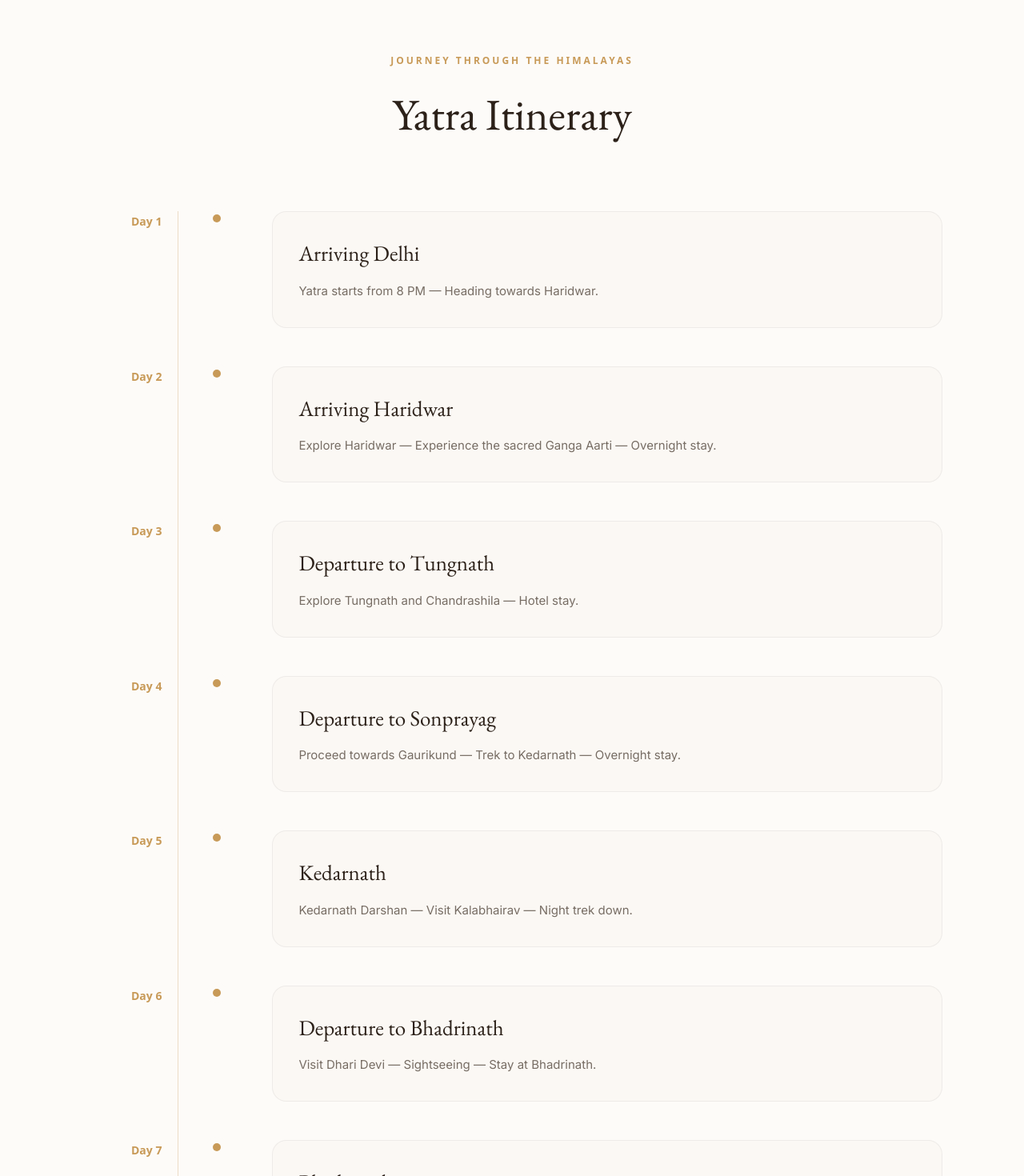
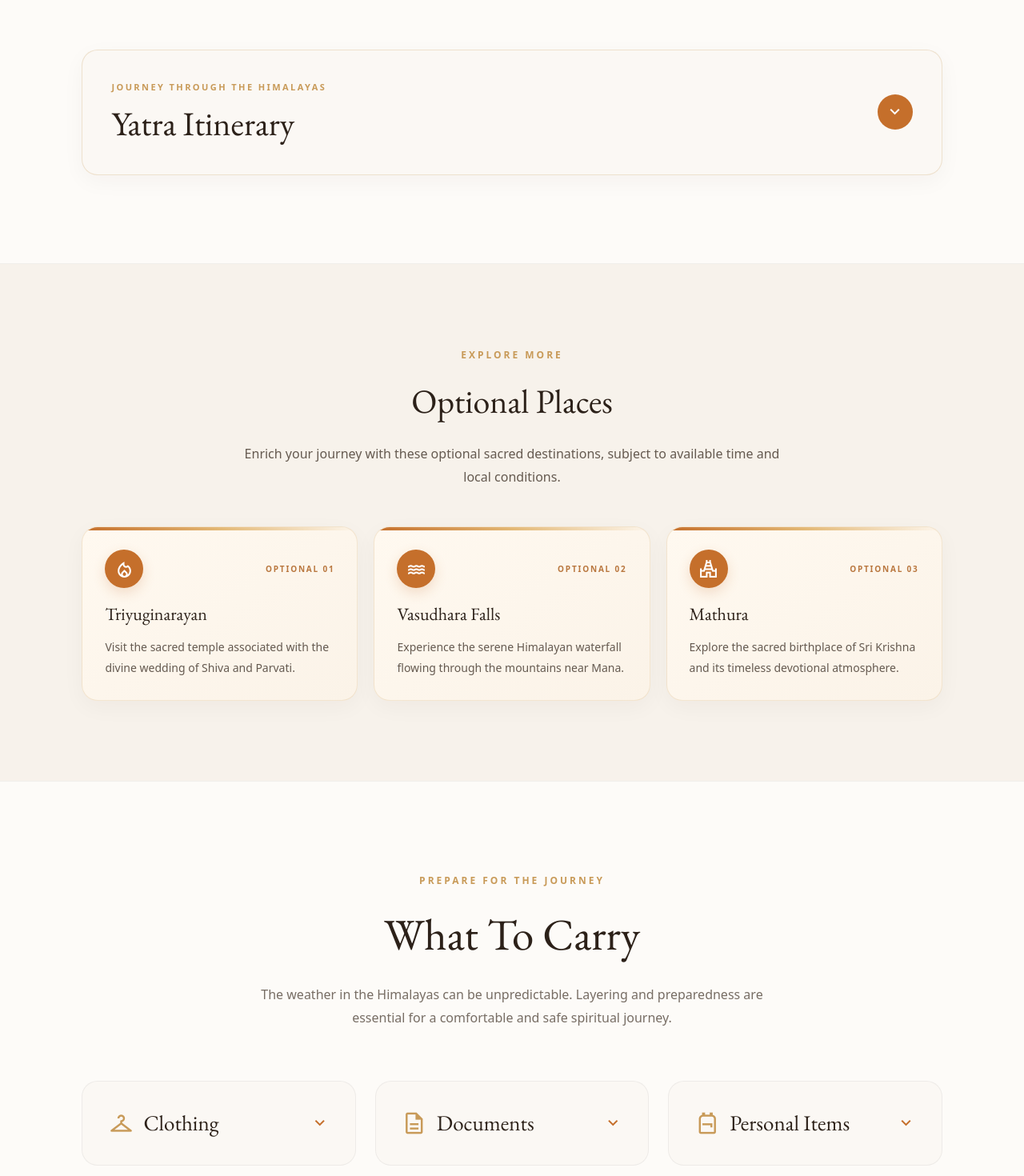
Before and after one commit to nirgunaparabrahma-arch/Nirgunamrepo, a React (Vite) app: page /dho-dham in a window 1280 px wide. Shown: the part 1860-3330 px from the top of the page at 80% size. Built offline with nearby package versions, Linux system fonts and the light colour scheme.

Commit message:
wirte any related meesage for update mbimageall

```diff
--- a/src/pages/DhoDam.jsx
+++ b/src/pages/DhoDam.jsx
@@ -10,6 +10,15 @@ import { destinationDates } from "../data/yatraDates";
 export default function DhoDham() {
   const [showYatraModal, setShowYatraModal] = useState(false);
   const [submitting, setSubmitting] = useState(false);
+  const [showItinerary, setShowItinerary] = useState(false);
+  const [openCarryGuides, setOpenCarryGuides] = useState({});
+
+  const toggleCarryGuide = (guide) => {
+    setOpenCarryGuides((current) => ({
+      ...current,
+      [guide]: !current[guide]
+    }));
+  };
 
   const [formData, setFormData] = useState({
     name: "",
@@ -252,7 +261,7 @@ export default function DhoDham() {
       description: "Carry dry fruits and energy bars for quick nourishment during travel and trekking."
     },
     {
-      icon: "waterproof",
+      icon: "shield",
       title: "Protect Your Belongings",
       description: "Pack essential belongings in waterproof pouches or sealed bags to keep them dry."
     },
@@ -304,7 +313,7 @@ export default function DhoDham() {
 
 
         {/* Hero Content */}
-        <div className="relative z-10 w-full px-[5%] lg:px-[8%] pb-20">
+        <div className="relative z-10 w-full px-[5%] lg:px-[8%] pb-40 md:pb-20">
 
           <div className="max-w-[850px]">
 
@@ -466,20 +475,29 @@ export default function DhoDham() {
 
         <div className="max-w-[1100px] mx-auto">
 
-          <div className="text-center mb-20">
-
-            <span className="text-[12px] uppercase tracking-[0.25em] text-[#C89A58] font-semibold">
+          <button
+            type="button"
+            onClick={() => setShowItinerary(!showItinerary)}
+            aria-expanded={showItinerary}
+            className="w-full rounded-[20px] border border-[#C89A58]/25 bg-[#FBF8F4] px-6 py-7 md:px-9 md:py-8 flex items-center justify-between gap-6 text-left shadow-[0_8px_28px_rgba(44,33,25,0.04)] hover:border-[#C89A58]/50 transition-colors"
+          >
+            <div>
+              <span className="text-[11px] uppercase tracking-[0.22em] text-[#C89A58] font-bold">
                 Journey Through The Himalayas
               </span>
-
-            <h2 className="font-display text-[42px] md:text-[55px] mt-4">
+              <h2 className="font-display text-[30px] md:text-[42px] text-[#2C2119] mt-1">
                 Yatra Itinerary
               </h2>
-
             </div>
 
+            <span className={`material-symbols-outlined flex-shrink-0 w-11 h-11 rounded-full bg-[#C56F2B] text-white flex items-center justify-center transition-transform duration-300 ${showItinerary ? "rotate-180" : ""}`}>
+              expand_more
+            </span>
+          </button>
 
-          <div className="relative">
+
+          {showItinerary && (
+          <div className="relative mt-14">
 
             {/* Timeline Line */}
             <div className="absolute left-[24px] md:left-[120px] top-0 bottom-0 w-[1px] bg-[#C89A58]/30" />
@@ -528,6 +546,7 @@ export default function DhoDham() {
             </div>
 
           </div>
+          )}
 
         </div>
 
@@ -549,32 +568,57 @@ export default function DhoDham() {
             Optional Places
           </h2>
 
-          <p className="text-[#776D64] mt-5">
-            Yatris can visit these places during their free time based on
-            their own interest.
+          <p className="text-[#655A50] text-[16px] max-w-[680px] mx-auto mt-5 leading-[1.8]">
+            Enrich your journey with these optional sacred destinations, subject to available time and local conditions.
           </p>
 
 
           <div className="grid grid-cols-1 md:grid-cols-3 gap-5 mt-12">
 
             {[
-              "Triyuginarayan",
-              "Vasudhara Falls",
-              "Mathura"
+              {
+                name: "Triyuginarayan",
+                icon: "local_fire_department",
+                description: "Visit the sacred temple associated with the divine wedding of Shiva and Parvati."
+              },
+              {
+                name: "Vasudhara Falls",
+                icon: "water",
+                description: "Experience the serene Himalayan waterfall flowing through the mountains near Mana."
+              },
+              {
+                name: "Mathura",
+                icon: "temple_hindu",
+                description: "Explore the sacred birthplace of Sri Krishna and its timeless devotional atmosphere."
+              }
             ].map((place, index) => (
 
               <div
-                key={index}
-                className="bg-[#FBF8F4] border border-black/5 rounded-[16px] p-7"
+                key={place.name}
+                className="group relative overflow-hidden bg-gradient-to-br from-[#FFF9F0] to-[#FBF3E8] border border-[#C89A58]/20 rounded-[20px] p-7 text-left shadow-[0_8px_28px_rgba(44,33,25,0.04)] transition-all duration-300 hover:-translate-y-1 hover:shadow-[0_16px_36px_rgba(44,33,25,0.09)]"
               >
 
-                <span className="material-symbols-outlined text-[#C89A58] text-[30px]">
-                  landscape
+                <div className="absolute top-0 left-0 h-1 w-full bg-gradient-to-r from-[#C56F2B] via-[#E3B875] to-transparent" />
+
+                <div className="flex items-center justify-between">
+                  <span className="w-12 h-12 rounded-full bg-[#C56F2B] text-white flex items-center justify-center shadow-[0_6px_16px_rgba(197,111,43,0.2)]">
+                    <span className="material-symbols-outlined text-[25px]">
+                      {place.icon}
+                    </span>
                   </span>
 
+                  <span className="text-[10px] uppercase tracking-[0.18em] text-[#B9773F] font-bold">
+                    Optional {String(index + 1).padStart(2, "0")}
+                  </span>
+                </div>
+
                 <h3 className="font-display text-[22px] mt-4">
-                  {place}
+                  {place.name}
                 </h3>
+
+                <p className="text-[#655A50] text-[14px] leading-[1.8] mt-3">
+                  {place.description}
+                </p>
 
               </div>
 
@@ -614,25 +658,36 @@ export default function DhoDham() {
           </div>
 
 
-          <div className="grid grid-cols-1 lg:grid-cols-3 gap-6">
+          <div className="grid grid-cols-1 lg:grid-cols-3 gap-6 items-start">
 
             {/* Clothing */}
             <div className="bg-[#FBF8F4] rounded-[20px] border border-black/5 p-8">
 
-              <div className="flex items-center gap-3 mb-7">
+              <button
+                type="button"
+                onClick={() => toggleCarryGuide("clothing")}
+                aria-expanded={Boolean(openCarryGuides.clothing)}
+                className="w-full flex items-center justify-between gap-4 text-left"
+              >
+                <span className="flex items-center gap-3">
 
                   <span className="material-symbols-outlined text-[#C89A58] text-[32px]">
                     checkroom
                   </span>
 
-                <h3 className="font-display text-[27px]">
+                  <span className="font-display text-[27px]">
                     Clothing
-                </h3>
+                  </span>
+                </span>
 
-              </div>
+                <span className={`material-symbols-outlined text-[#C56F2B] transition-transform duration-300 ${openCarryGuides.clothing ? "rotate-180" : ""}`}>
+                  expand_more
+                </span>
+              </button>
 
 
-              <ul className="space-y-4">
+              {openCarryGuides.clothing && (
+              <ul className="space-y-4 mt-7">
 
                 {clothing.map((item, index) => (
 
@@ -654,6 +709,7 @@ export default function DhoDham() {
                 ))}
 
               </ul>
+              )}
 
             </div>
 
@@ -661,20 +717,31 @@ export default function DhoDham() {
             {/* Documents */}
             <div className="bg-[#FBF8F4] rounded-[20px] border border-black/5 p-8">
 
-              <div className="flex items-center gap-3 mb-7">
+              <button
+                type="button"
+                onClick={() => toggleCarryGuide("documents")}
+                aria-expanded={Boolean(openCarryGuides.documents)}
+                className="w-full flex items-center justify-between gap-4 text-left"
+              >
+                <span className="flex items-center gap-3">
 
                   <span className="material-symbols-outlined text-[#C89A58] text-[32px]">
                     description
                   </span>
 
-                <h3 className="font-display text-[27px]">
+                  <span className="font-display text-[27px]">
                     Documents
-                </h3>
+                  </span>
+                </span>
 
-              </div>
+                <span className={`material-symbols-outlined text-[#C56F2B] transition-transform duration-300 ${openCarryGuides.documents ? "rotate-180" : ""}`}>
+                  expand_more
+                </span>
+              </button>
 
 
-              <ul className="space-y-4">
+              {openCarryGuides.documents && (
+              <ul className="space-y-4 mt-7">
 
                 {documents.map((item, index) => (
 
@@ -696,6 +763,7 @@ export default function DhoDham() {
                 ))}
 
               </ul>
+              )}
 
             </div>
 
@@ -703,20 +771,31 @@ export default function DhoDham() {
             {/* Personal Items */}
             <div className="bg-[#FBF8F4] rounded-[20px] border border-black/5 p-8">
 
-              <div className="flex items-center gap-3 mb-7">
+              <button
+                type="button"
+                onClick={() => toggleCarryGuide("personal")}
+                aria-expanded={Boolean(openCarryGuides.personal)}
+                className="w-full flex items-center justify-between gap-4 text-left"
+              >
+                <span className="flex items-center gap-3">
 
                   <span className="material-symbols-outlined text-[#C89A58] text-[32px]">
                     backpack
                   </span>
 
-                <h3 className="font-display text-[27px]">
+                  <span className="font-display text-[27px]">
                     Personal Items
-                </h3>
+                  </span>
+                </span>
 
-              </div>
+                <span className={`material-symbols-outlined text-[#C56F2B] transition-transform duration-300 ${openCarryGuides.personal ? "rotate-180" : ""}`}>
+                  expand_more
+                </span>
+              </button>
 
 
-              <ul className="space-y-4">
+              {openCarryGuides.personal && (
+              <ul className="space-y-4 mt-7">
 
                 {personalItems.map((item, index) => (
 
@@ -738,6 +817,7 @@ export default function DhoDham() {
                 ))}
 
               </ul>
+              )}
 
             </div>
 
@@ -909,32 +989,64 @@ export default function DhoDham() {
               Important Information
             </h2>
 
+            <p className="text-[#655A50] text-[16px] max-w-[700px] mx-auto mt-5 leading-[1.8]">
+              Please review these possible additional expenses before confirming your Himalayan Yatra.
+            </p>
+
           </div>
 
 
-          <div className="bg-[#FBF8F4] border border-black/5 rounded-[20px] p-8 md:p-12">
+          <div className="rounded-[22px] border border-[#C89A58]/20 bg-gradient-to-br from-[#FFF9F0] to-[#F8EFE3] p-6 md:p-10 shadow-[0_12px_38px_rgba(44,33,25,0.05)]">
 
-            <h3 className="font-display text-[28px] mb-8">
+            <div className="mb-7 flex flex-col sm:flex-row sm:items-center gap-4 rounded-[16px] bg-[#2C2119] px-5 py-5 text-white">
+              <span className="material-symbols-outlined flex h-11 w-11 flex-shrink-0 items-center justify-center rounded-full bg-white/10 text-[#E3B875]">
+                receipt_long
+              </span>
+
+              <div>
+                <h3 className="font-display text-[26px] md:text-[30px]">
                   Expenses Not Included
                 </h3>
+                <p className="text-white/65 text-[13px] md:text-[14px] mt-1 leading-6">
+                  These costs may apply depending on personal needs, emergencies or circumstances beyond the organiser’s control.
+                </p>
+              </div>
+            </div>
 
-
-            <div className="space-y-5">
+            <div className="grid grid-cols-1 md:grid-cols-2 gap-4">
 
               {exclusions.map((item, index) => (
 
                 <div
                   key={index}
-                  className="flex gap-4"
+                  className="group flex gap-4 rounded-[16px] border border-[#C89A58]/15 bg-white/80 p-5 transition-all duration-300 hover:-translate-y-0.5 hover:border-[#C89A58]/35 hover:shadow-[0_10px_24px_rgba(44,33,25,0.06)]"
                 >
 
-                  <span className="text-[#C89A58] font-bold">
-                    {index + 1}.
+                  <span className="w-10 h-10 rounded-full bg-[#C56F2B]/10 flex items-center justify-center flex-shrink-0">
+                    <span className="material-symbols-outlined text-[#C56F2B] text-[20px]">
+                      {[
+                        "hotel",
+                        "payments",
+                        "directions_bus",
+                        "emergency",
+                        "medical_services",
+                        "flight_takeoff",
+                        "trending_up",
+                        "thunderstorm",
+                        "add_circle",
+                        "warning"
+                      ][index]}
+                    </span>
                   </span>
 
-                  <p className="text-[14px] text-[#776D64] leading-[1.8]">
+                  <div>
+                    <span className="text-[10px] uppercase tracking-[0.18em] font-bold text-[#B9773F]">
+                      Exclusion {String(index + 1).padStart(2, "0")}
+                    </span>
+                    <p className="text-[14px] md:text-[15px] text-[#5F554C] leading-[1.8] mt-1.5">
                       {item}
                     </p>
+                  </div>
 
                 </div>
 
```
Lines whose indentation alone changed are shown as unchanged.
